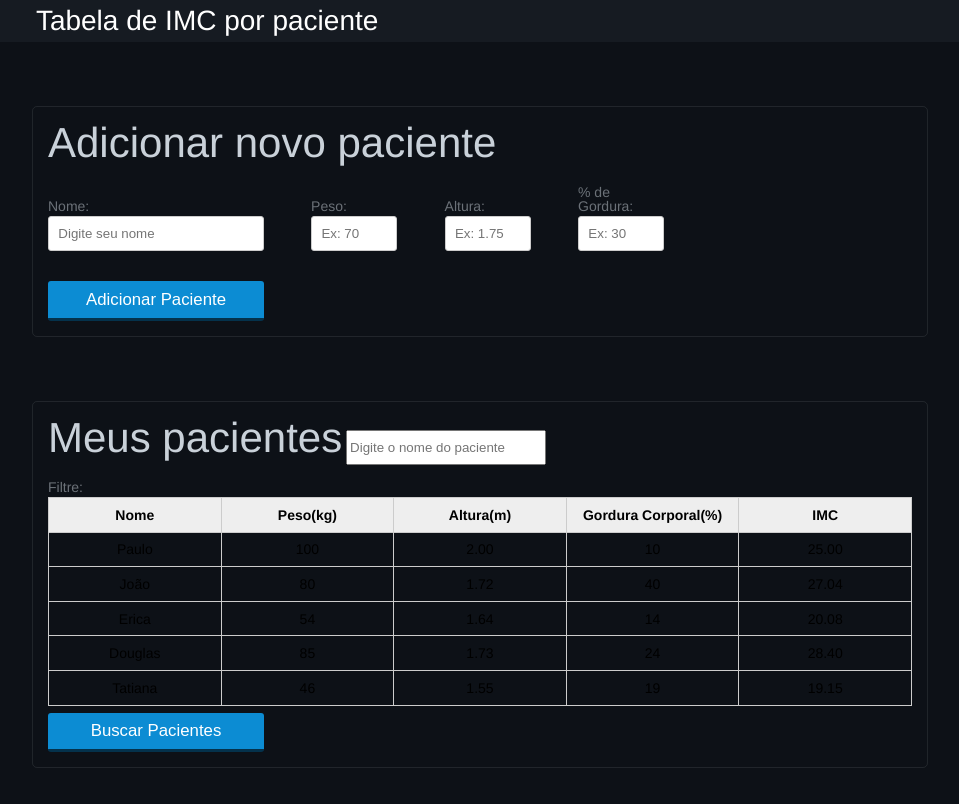
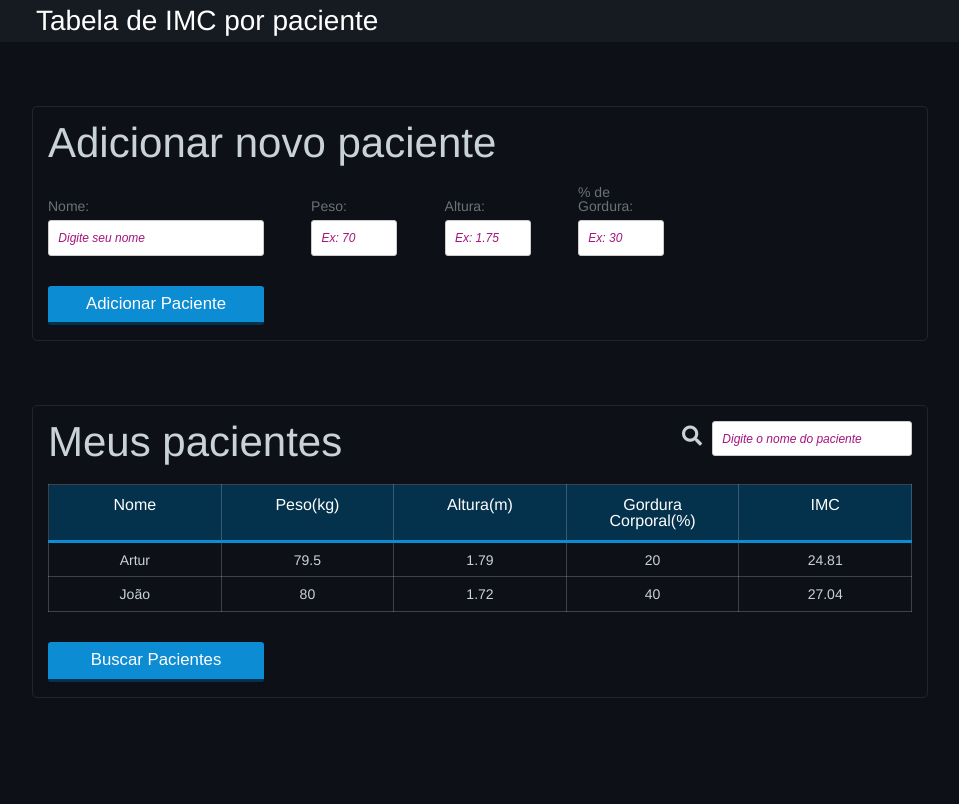
Before and after one commit to ArturRibeiro01/Tabela-IMC-Javascript, a plain HTML site: page index.html in a window 1280 px wide. Shown: the whole page, without its empty margins (160-1119 px from the left). Drawn offline with Linux system fonts and the light colour scheme.

Commit message:
Finalização dos ajustes CSS da página

```diff
--- a/css/index.css
+++ b/css/index.css
@@ -1,20 +1,18 @@
 * {
   box-sizing: border-box;
+  outline: none;
 }
-
 body {
   font-family: "Helvetica Neue", "Helvetica", Helvetica, Arial, sans-serif;
   font-size: 14px;
   background-color: #0d1117;
 }
-
 header {
   background-color: #161b22;
   height: 3em;
   color: #fff;
   margin-bottom: 1em;
 }
-
 header h1 {
   font-size: 2em;
   display: inline-block;
@@ -34,62 +32,73 @@ header .container:before {
   height: 100%;
   vertical-align: middle;
 }
-
 .container {
   width: 70%;
   height: 100%;
   margin: 4rem auto;
 }
-
 section {
   overflow: hidden;
   border: 1px solid #c9d1d91a;
   border-radius: 5px;
   padding: 15px;
 }
-
 section h2 {
   font-size: 3em;
   display: inline-block;
   padding-bottom: 0.5em;
   color: #c9d1d9;
 }
-
 table {
   width: 100%;
   margin-bottom: 0.5em;
   table-layout: fixed;
 }
-
 td,
 th {
   padding: 0.7em;
   margin: 0;
-  border: 1px solid #ccc;
+  border: 1px solid rgba(201, 209, 217, 0.25);
   text-align: center;
 }
+th {
+  border-bottom: 3px solid #0c8cd3;
+  font-size: 1rem;
 
-th {
-  font-weight: bold;
-  background-color: #eee;
+  color: #fff;
+  background-color: #04324c;
 }
-
+td {
+  color: #c9d1d9;
+}
 label {
   color: rgba(201, 209, 217, 0.5);
   display: block;
-  margin-bottom: 0.2em;
+  margin-bottom: 0.5em;
 }
-
+label[for="filtrar-tabela"] {
+  display: inline-block;
+  color: #c9d1d9;
+  font-size: 20px;
+  margin-bottom: 0;
+  position: absolute;
+  top: 5px;
+  left: -30px;
+}
 .campo {
   margin: 0;
   padding-bottom: 1em;
-  width: 100%;
   border: 1px solid #ccc;
   padding: 0.7em;
   width: 100%;
   border-radius: 3px;
+  outline: none;
 }
-
+.campo::placeholder {
+  font-size: 0.75rem;
+  font-style: italic;
+  color: #a5147d;
+}
 .campo-medio {
   display: inline-block;
   padding-right: 0.5em;
@@ -102,13 +111,11 @@ label {
 .grupo:focus {
   outline: none !important;
 }
-
 .group-name {
   width: 25%;
   display: inline-block;
   margin-right: 5%;
 }
-
 button {
   padding: 0.5em 2em;
   border: 0;
@@ -122,44 +129,43 @@ button {
   width: 25%;
   display: block;
   clear: both;
-}
-
-#form-content button {
   margin-top: 30px;
 }
 
 .adicionar-paciente {
   margin-top: 30px;
 }
-
 .campo-invalido {
   border: 1px solid red;
 }
-
 .paciente-invalido {
   background-color: #fa8072;
   color: #fff;
   transition: 0.8s ease-in;
 }
-
 .mensagem-erro {
   color: red;
   font-size: 14px;
   margin: 10px 0;
-  line-height: 2rem;
+  line-height: 1.2rem;
 }
-
 .fadeOut {
   opacity: 0;
   transition: 0.5s;
 }
-
 #filtrar-tabela {
   width: 200px;
   height: 35px;
   margin-bottom: 10px;
 }
-
 .invisivel {
   display: none;
 }
+.search-content {
+  position: relative;
+}
+.search-input {
+  display: inline-block;
+  position: absolute;
+  right: 0;
+}
--- a/index.html
+++ b/index.html
@@ -3,9 +3,9 @@
 <head>
 	<meta charset="UTF-8">
 	<title>Controle IMC</title>
-	<!-- <link rel="icon" href="favicon.ico" type="image/x-icon"> -->
 	<link rel="stylesheet" type="text/css" href="css/reset.css">
 	<link rel="stylesheet" type="text/css" href="css/index.css">
+	<link rel="stylesheet" href="https://cdnjs.cloudflare.com/ajax/libs/font-awesome/5.11.2/css/all.css">
 </head>
 <body>
 	<header>
@@ -15,9 +15,9 @@
 	</header>
 
 
+	<main>
 		<section id="form-content" class="container">
 			<h2 id="titulo-form">Adicionar novo paciente</h2>
-		<ul id="mensagens-erro"></ul>
 			<form id="form-adiciona">
 				<div class="grupo group-name">
 					<label for="nome">Nome:</label>
@@ -38,16 +38,17 @@
 				<button id="adicionar-paciente" class="botao bto-principal">
 					Adicionar Paciente
 				</button>
+				<ul id="mensagens-erro"></ul>
 			</form>
 		</section>
-	<main>
 		<section class="container">
-			<div>
-
+			<div class="search-content">
 				<h2>Meus pacientes</h2>
-				<input id="filtrar-tabela" type="text" name="filtro" value="" placeholder="Digite o nome do paciente">
+				<div class="search-input">
+					<label for="filtrar-tabela"><i class="fas fa-search"></i></label>
+					<input class="campo" id="filtrar-tabela" type="text" name="filtro" value="" placeholder="Digite o nome do paciente">
 				</div>
-			<label for="filtrar-tabela">Filtre:</label>
+			</div>
 
 			<table>
 				<thead>
@@ -61,10 +62,10 @@
 				</thead>
 				<tbody id="tabela-pacientes">
 					<tr  class="paciente" >
-						<td class="info-nome">Paulo</td>
-						<td class="info-peso">100</td>
-						<td class="info-altura">2.00</td>
-						<td class="info-gordura">10</td>
+						<td class="info-nome">Artur</td>
+						<td class="info-peso">79.5</td>
+						<td class="info-altura">1.79</td>
+						<td class="info-gordura">20</td>
 						<td class="info-imc">0</td>
 					</tr>
 
@@ -73,29 +74,6 @@
 						<td class="info-peso">80</td>
 						<td class="info-altura">1.72</td>
 						<td class="info-gordura">40</td>
-						<td class="info-imc">0</td>
-					</tr>
-
-					<tr class="paciente" >
-						<td class="info-nome">Erica</td>
-						<td class="info-peso">54</td>
-						<td class="info-altura">1.64</td>
-						<td class="info-gordura">14</td>
-						<td class="info-imc">0</td>
-					</tr>
-
-					<tr class="paciente">
-						<td class="info-nome">Douglas</td>
-						<td class="info-peso">85</td>
-						<td class="info-altura">1.73</td>
-						<td class="info-gordura">24</td>
-						<td class="info-imc">0</td>
-					</tr>
-					<tr class="paciente" >
-						<td class="info-nome">Tatiana</td>
-						<td class="info-peso">46</td>
-						<td class="info-altura">1.55</td>
-						<td class="info-gordura">19</td>
 						<td class="info-imc">0</td>
 					</tr>
 				</tbody>
```
Lines whose indentation alone changed are shown as unchanged.
